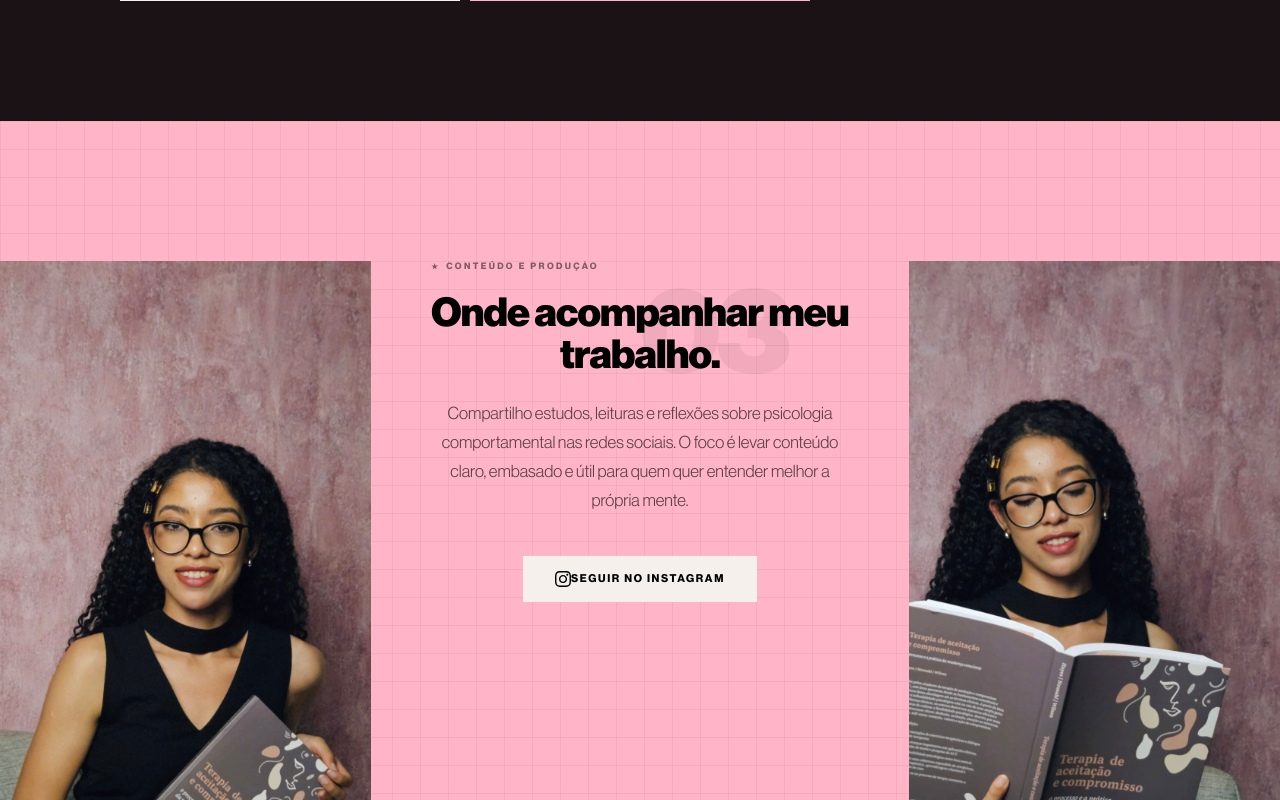
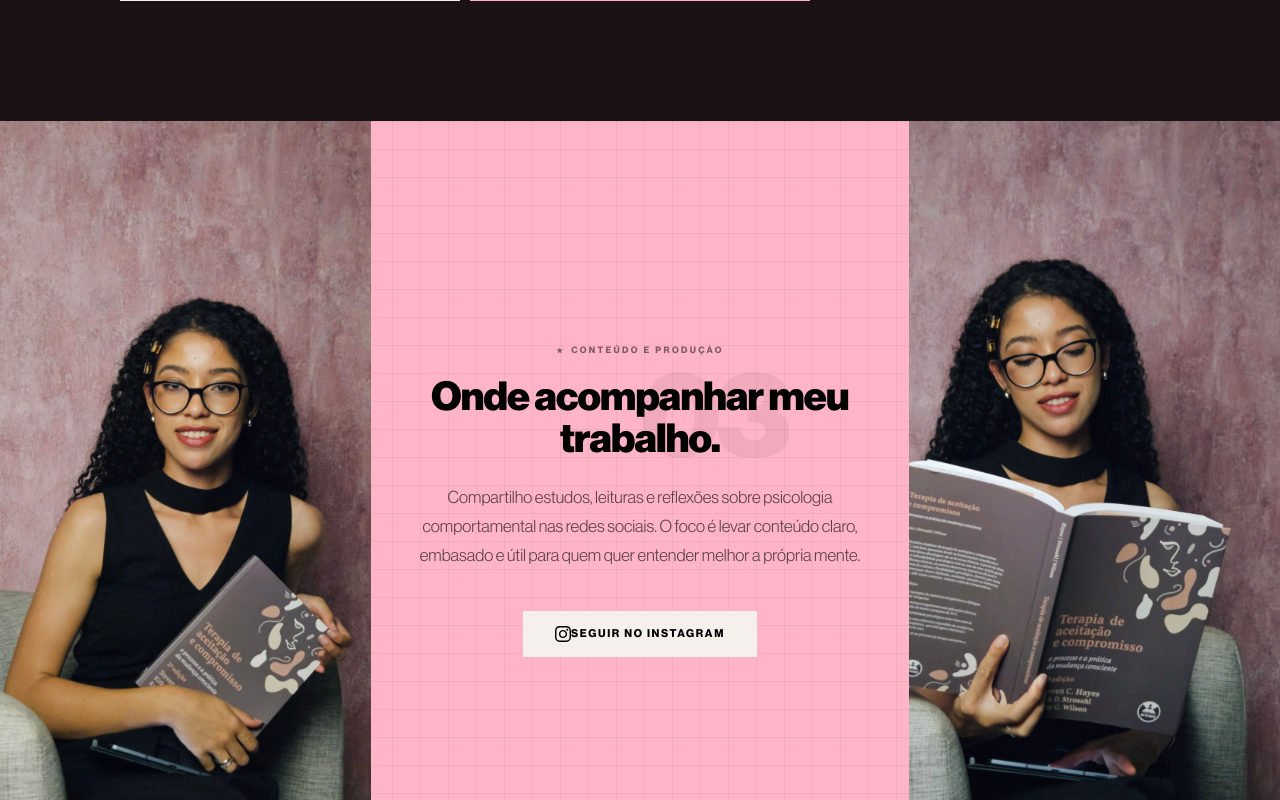
Before and after one commit to madebyfelipe/lizhelenabio, a Next.js app: page / in a window 1280 px wide. Shown: the part 2320-3120 px from the top of the page. Built offline with nearby package versions, Linux system fonts and the light colour scheme.

Commit message:
Ajuste sessão rosa

```diff
--- a/app/home.module.css
+++ b/app/home.module.css
@@ -264,12 +264,13 @@
 .conteudoLayout {
   display: grid;
   grid-template-columns: 1fr clamp(300px, 42%, 560px) 1fr;
-  min-height: clamp(480px, 65vw, 760px);
+  align-items: stretch;
 }
 
 .conteudoSidePhoto {
   position: relative;
   overflow: hidden;
+  min-height: clamp(480px, 65vw, 760px);
 }
 
 @media (max-width: 960px) {
@@ -585,14 +586,18 @@
     linear-gradient(rgba(0,0,0,0.05) 1px, transparent 1px),
     linear-gradient(90deg, rgba(0,0,0,0.05) 1px, transparent 1px);
   background-size: 28px 28px;
-  padding: clamp(70px, 12vw, 140px) 0;
   text-align: center;
 }
 
 .conteudoInner {
   max-width: 680px;
   margin: 0 auto;
-  padding: 0 clamp(20px, 5vw, 60px);
+  padding: clamp(60px, 10vw, 120px) clamp(20px, 5vw, 40px);
+  display: flex;
+  flex-direction: column;
+  align-items: center;
+  justify-content: center;
+  height: 100%;
 }
 
 .conteudoTop {
```
